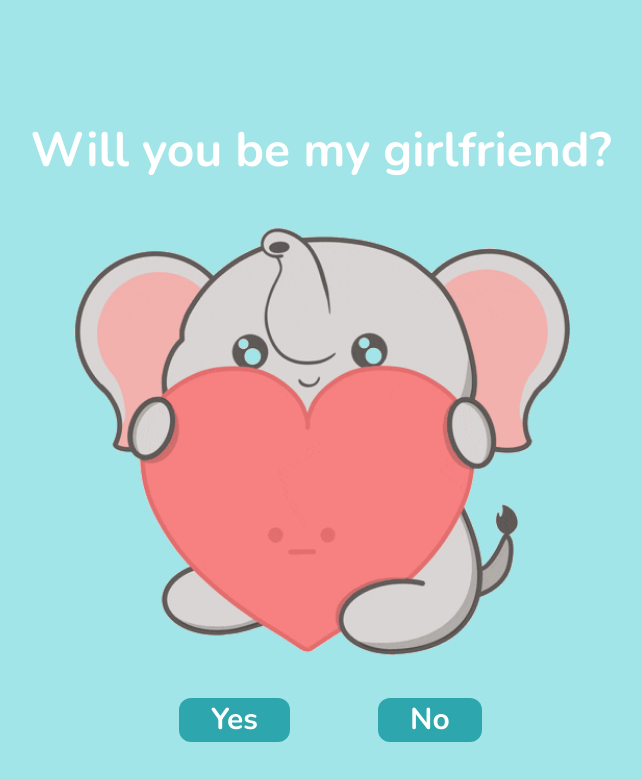
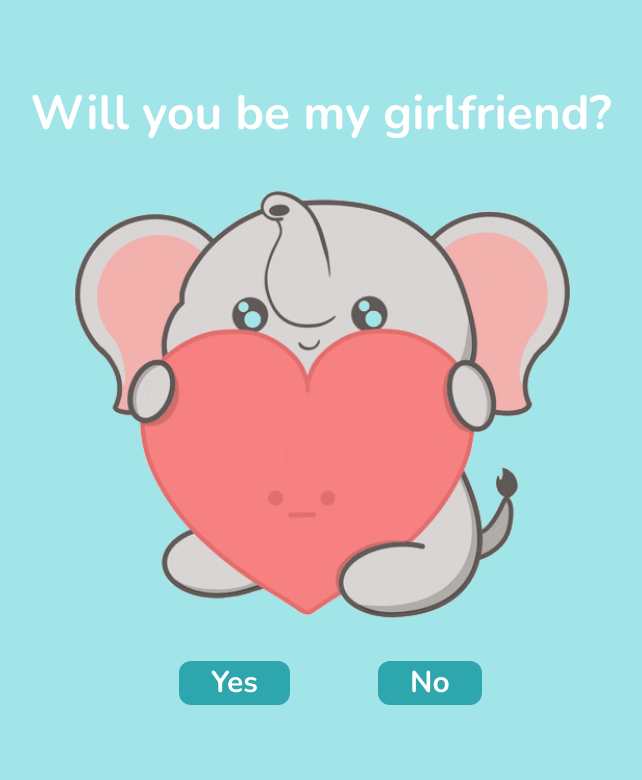
Before and after one commit to angelDova/AskHerOut, a Next.js app: page / in a window 1280 px wide. Shown: the top 780 px of the page, without its empty margins (319-961 px from the left). Built offline with nearby package versions, Linux system fonts and the light colour scheme.

Commit message:
5: update

```diff
--- a/app/page.tsx
+++ b/app/page.tsx
@@ -84,9 +84,9 @@ export default function Home() {
   };
 
   return (
-    <main className="flex min-h-screen items-center justify-center h-[100vh] bg-[#A2E5E8] lg:p-24">
-      <div className="">
-        <h1 className="text-5xl font-bold text-white text-center mt-[20px] mb-0">
+    <main className="flex min-h-screen items-center justify-center h-[100vh] bg-[#A2E5E8] lg:p-20 p-12">
+      <div className="mb-16">
+        <h1 className="text-5xl font-bold text-white text-center mt-[10px] mb-0">
           Will you be my girlfriend?
         </h1>
         <div className="flex items-center justify-center">
```
